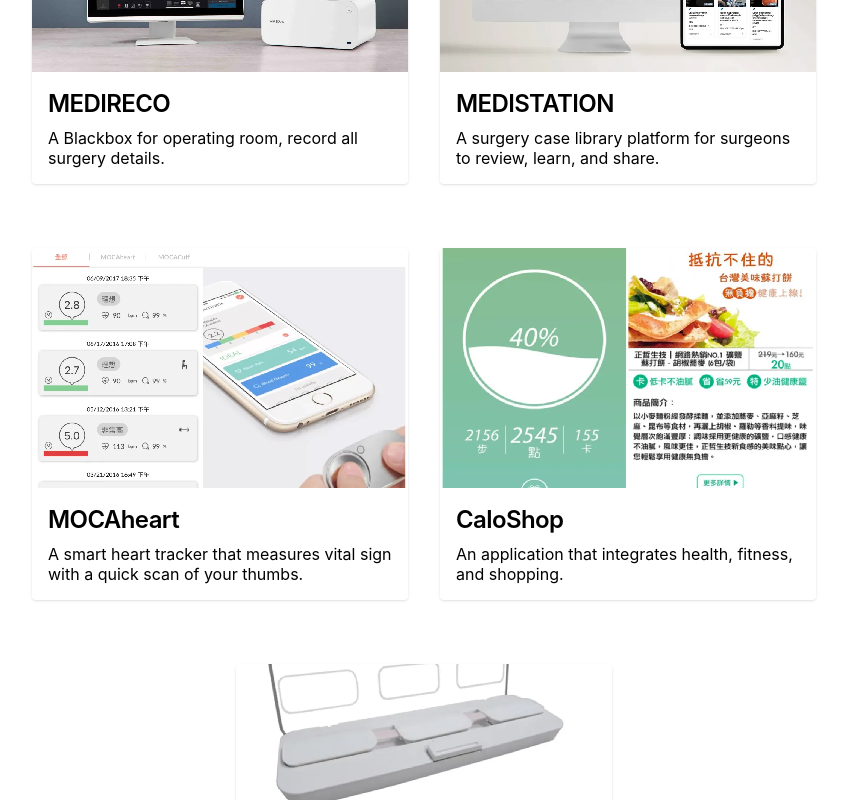
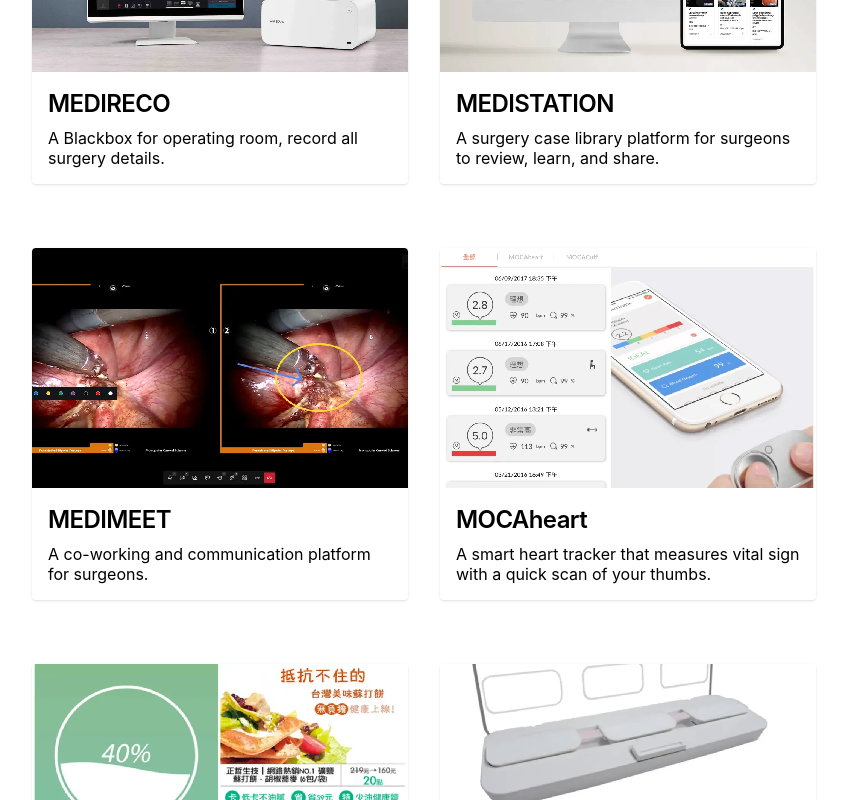
Before and after one commit to flywww/PersonalSite, a React (Vite) app: page /projects in a window 1280 px wide. Shown: the part 420-1220 px from the top of the page, without its empty margins (216-1063 px from the left). Built offline with nearby package versions, Linux system fonts and the light colour scheme.

Commit message:
add MEDIMEET to project page

```diff
--- a/src/components/projects/ProjectsPage.jsx
+++ b/src/components/projects/ProjectsPage.jsx
@@ -2,6 +2,7 @@
 import ProjectCard from "../about/ProjectCard";
 import medirecoUrl from "../../assets/project/MEDIRECO_1000x667.webp"
 import medistationUrl from '../../assets/project/MEDISTATION_1000x666.webp'
+import medimeetUrl from '../../assets/project/MEDIMEET_1000x563.webp'
 import mocacareUrl from '../../assets/project/MOCACARE_1000x808.webp'
 import caloshopUrl from '../../assets/project/CaloShop_1000x880.webp'
 import ekrdiaUrl from '../../assets/project/eKRDIA_1000x865.webp'
@@ -16,6 +17,11 @@
     imgALT: "MEDISTATION",
     title: "MEDISTATION",
     intro: "A surgery case library platform for surgeons to review, learn, and share."
+},{
+    imgURL: medimeetUrl,
+    imgALT: "MEDIMEET",
+    title: "MEDIMEET",
+    intro: "A co-working and communication platform for surgeons."
 },{
     imgURL: mocacareUrl,
     imgALT: "MOCAheart",
```
Also changed, not shown: src/assets/project/MEDIMEET.webp (added), src/assets/project/MEDIMEET_1000x563.webp (added).
